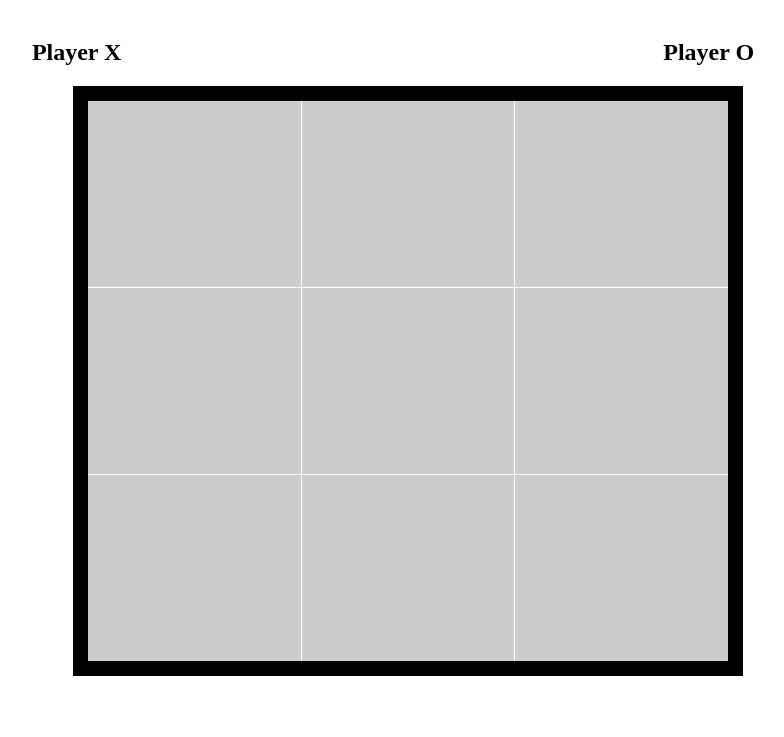
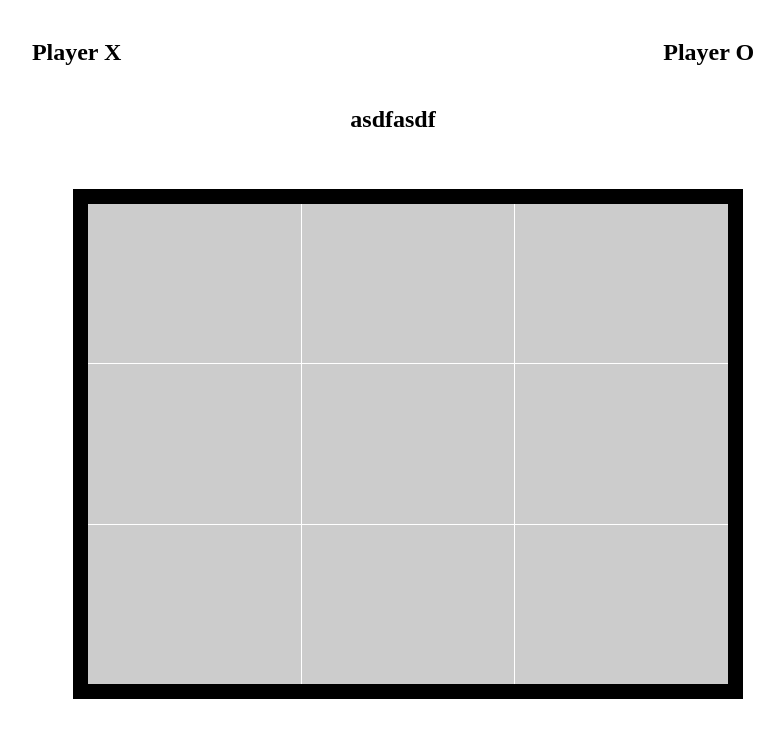
Before and after one commit to muratcan-yuksel/tic-tac-toe, a plain HTML site: page index.html in a window 1280 px wide. Shown: the part 61-798 px from the top of the page, without its empty margins (247-1031 px from the left). Drawn offline with Linux system fonts and the light colour scheme.

Commit message:
positioned the result element

```diff
--- a/index.html
+++ b/index.html
@@ -16,6 +16,7 @@
     <h2 class="players">Player X</h2>
     <h2 class="players">Player O</h2>
   </div>
+  <h2 id ="result">asdfasdf</h2>
 <!--<div id = "gameBoard"></div>-->
 <div id="gameBoard">
     <div class="squares" id= "one" > </div>
@@ -30,6 +31,7 @@
   </div>
 
 
+
 </body>
  <!-- JS-->
  <script src="script.js"></script>
--- a/style.css
+++ b/style.css
@@ -1,18 +1,20 @@
 /* 3x3 grid */
 #gameBoard {
+  /*center the container */
   position: absolute;
   left:25%;
+  bottom:5%;
   border: 15px solid black;
-  min-height: 70vh;
-  max-height: 70vh;
+  min-height: 60vh;
+  max-height: 60vh;
   min-width: 50vw;
   max-width: 50vw;
+  /*create a 3x3 grid*/
   display: grid;
   grid-gap: 1px;
   grid-template-columns: repeat(3, 1fr);
   width: 50vw;
   height: 30vw;
-
 }
 
 div > div {
@@ -30,3 +32,8 @@ div > div {
   display:flex;
   justify-content: center;
 }
+#result{
+  display:flex;
+  justify-content: center;
+
+}
```
